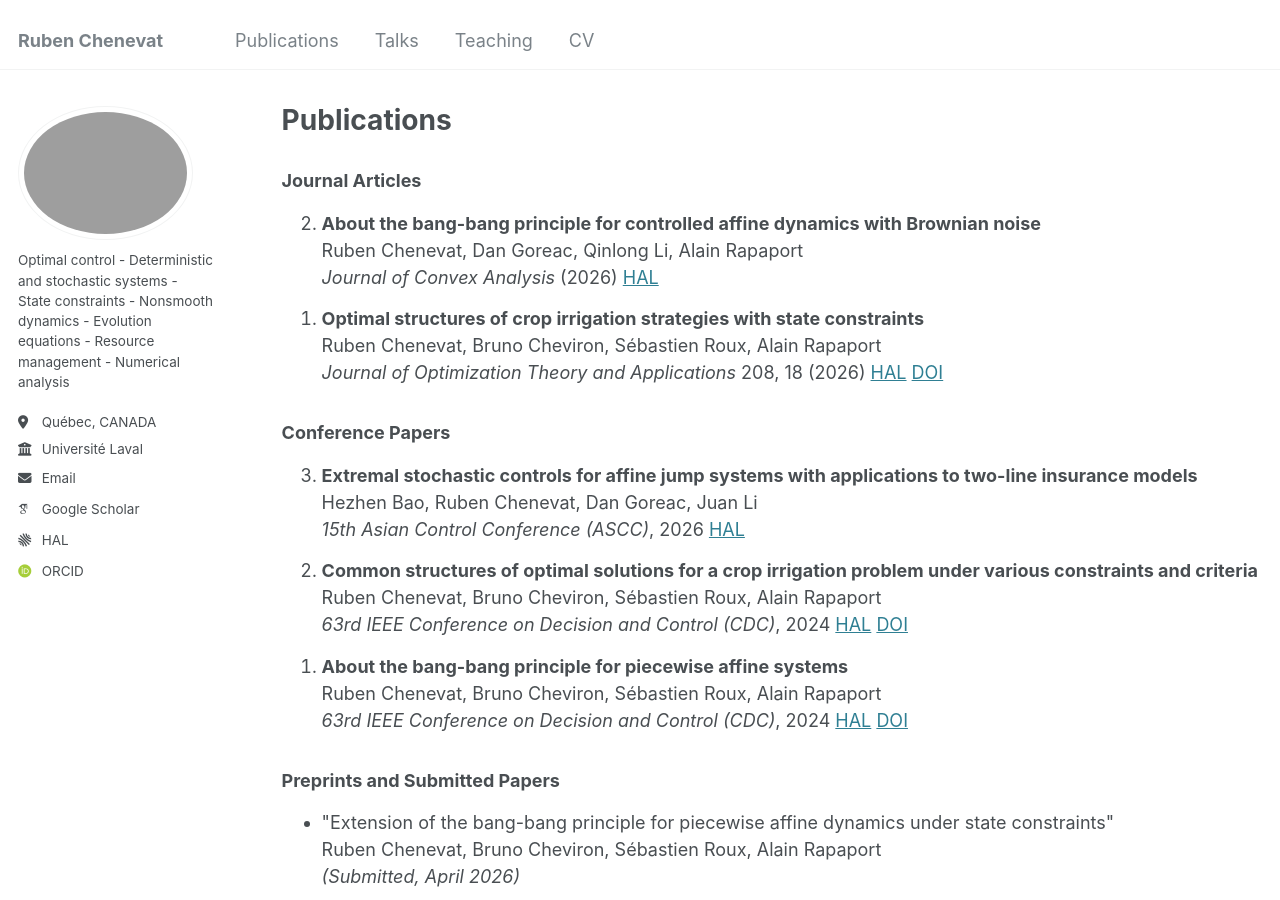
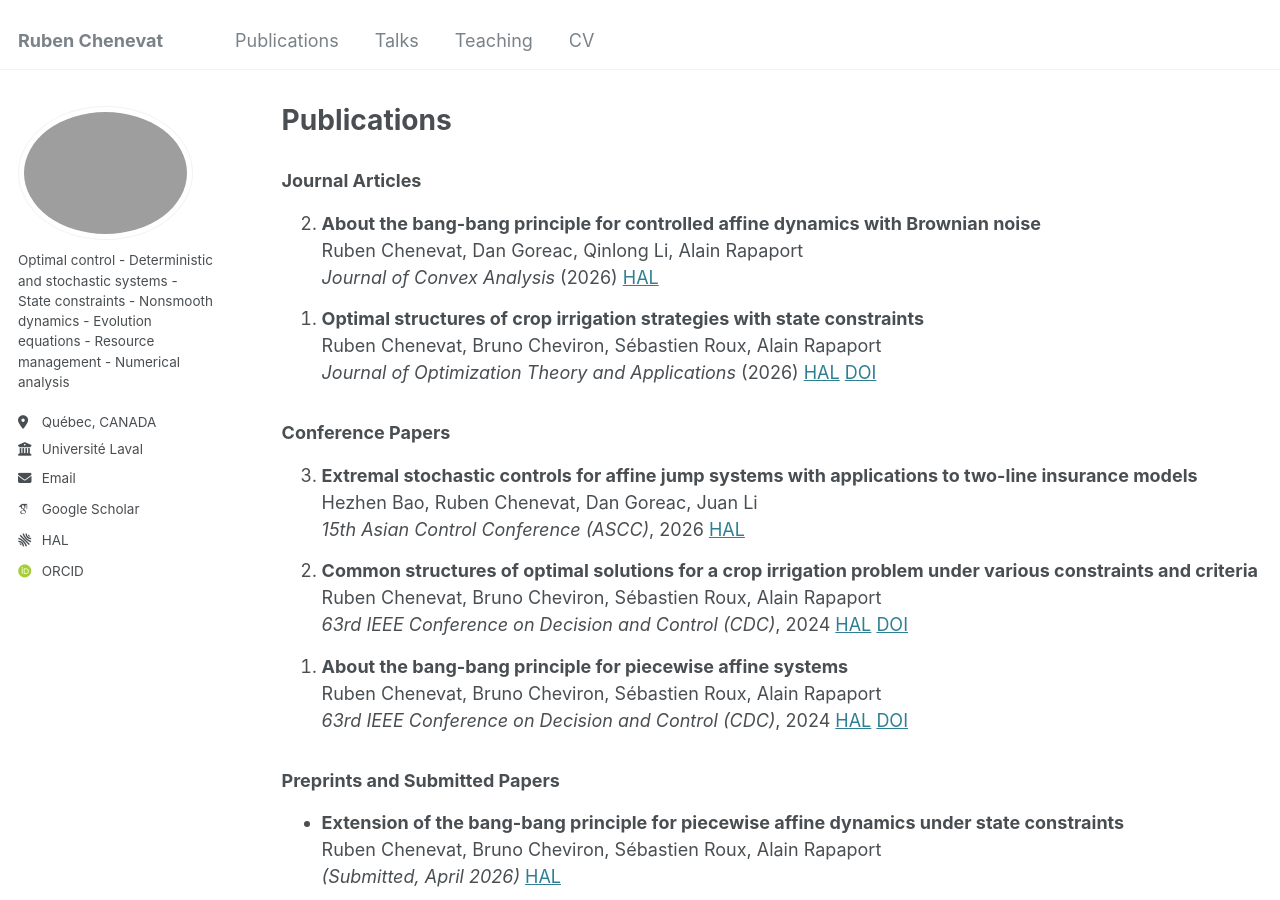
Before and after one commit to rubenchenevat/rubenchenevat.github.io, a Jekyll site: the page built from _pages/publications.html, in a window 1280 px wide and 900 px high. Built offline with Jekyll 4.4.1, drawn with Linux system fonts in a browser that asks for light colours; some web fonts are replaced.

Commit message:
Update publications.html

```diff
--- a/_pages/publications.html
+++ b/_pages/publications.html
@@ -97,7 +97,7 @@ author_profile: true
             <summary>
                 <strong>Optimal structures of crop irrigation strategies with state constraints</strong><br>
                 Ruben Chenevat, Bruno Cheviron, Sébastien Roux, Alain Rapaport<br>
-                <em>Journal of Optimization Theory and Applications</em> 208, 18 (2026) <a href="https://hal.science/hal-04506794v2" target="_blank">HAL</a> <a href="https://link.springer.com/article/10.1007/s10957-025-02854-7" target="_blank">DOI</a>
+                <em>Journal of Optimization Theory and Applications</em> (2026) <a href="https://hal.science/hal-04506794v2" target="_blank">HAL</a> <a href="https://link.springer.com/article/10.1007/s10957-025-02854-7" target="_blank">DOI</a>
             </summary>
             <div class="publication-extra">
                 <p>
@@ -169,7 +169,7 @@ author_profile: true
                 </p>
                 <p>
                     <strong>Keywords.</strong><br>
-                    Bang-Bang principle, Piecewise affine systems Optimal control, Singular arcs, Non-smooth dynamics
+                    Bang-Bang principle, Piecewise affine systems, Optimal control, Singular arcs, Non-smooth dynamics
                 </p>
             </div>
         </details>
@@ -181,9 +181,23 @@ author_profile: true
 
 <ul>
     <li>
-        "Extension of the bang-bang principle for piecewise affine dynamics under state constraints"<br>
-        Ruben Chenevat, Bruno Cheviron, Sébastien Roux, Alain Rapaport<br>
-        <em>(Submitted, April 2026)</em>
+        <details class="publication-details">
+            <summary>
+                <strong>Extension of the bang-bang principle for piecewise affine dynamics under state constraints</strong><br>
+                Ruben Chenevat, Bruno Cheviron, Sébastien Roux, Alain Rapaport<br>
+                <em>(Submitted, April 2026)</em> <a href="https://hal.science/hal-04606183v2" target="_blank">HAL</a>
+            </summary>
+            <div class="publication-extra">
+                <p>
+                    <strong>Overview.</strong><br>
+                    We study the classical bang-bang principle for piecewise affine control systems with state constraints and time-dependent regional partition. We show that optimal trajectories can be composed of bang-bang arcs in differentiable regions, and possible singular or constrained arcs at interfaces or boundaries. This extends previous results to a broader class of regional optimal control problems.
+                </p>
+                <p>
+                    <strong>Keywords.</strong><br>
+                    Optimal control, Bang-Bang principle, Piecewise affine dynamics, State constraints, Singular arcs
+                </p>
+            </div>
+        </details>
     </li>
 </ul>
 
```
